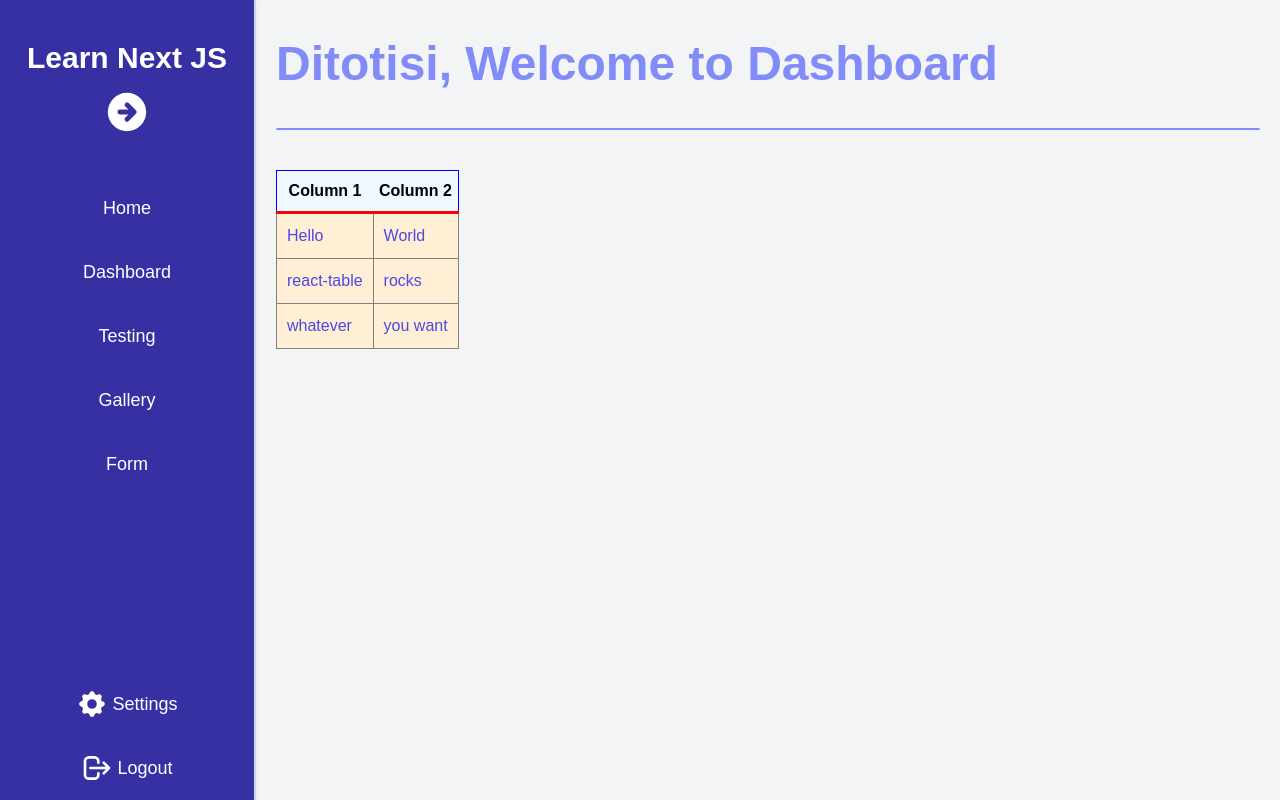
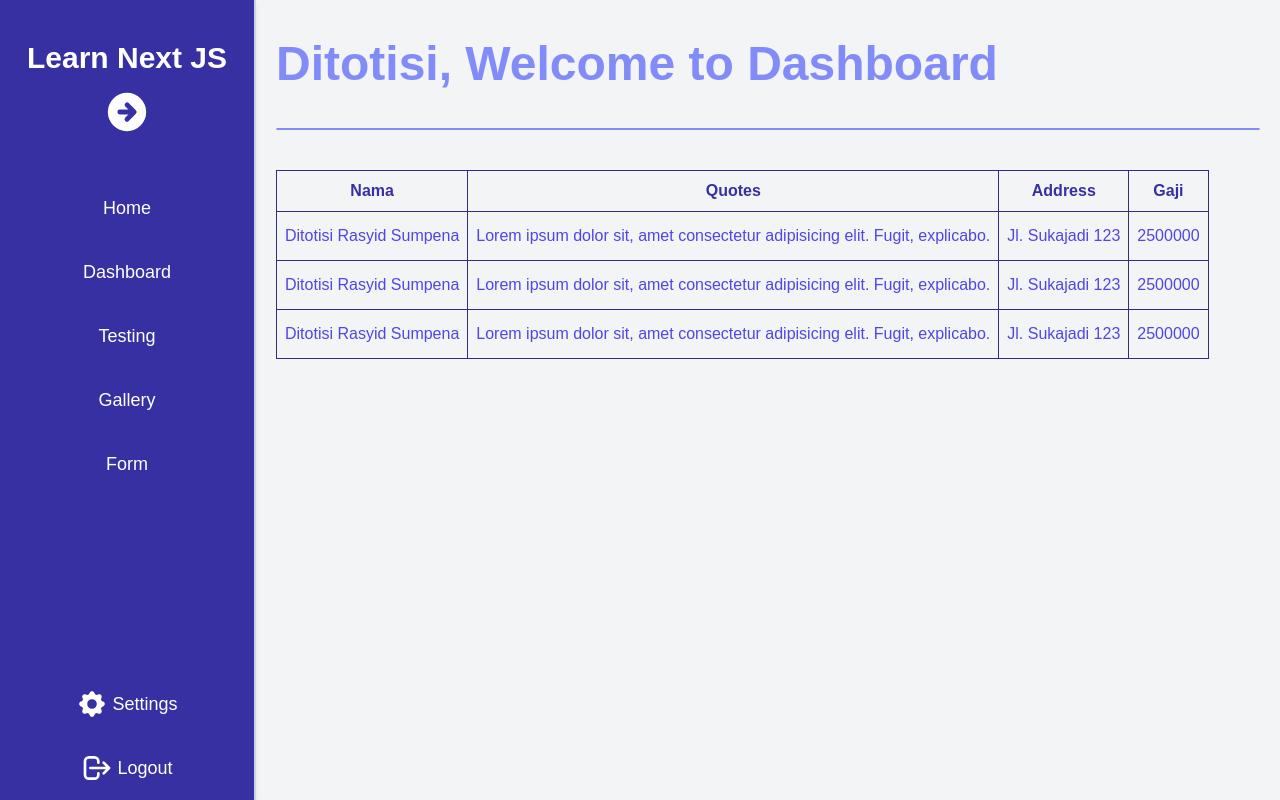
Before and after one commit to Sihkdragon/learn-nextjs, a Next.js app: page /dashboard in a window 1280 px wide. Built offline with nearby package versions, Linux system fonts and the light colour scheme.

Commit message:
fixinf table at dashboard

```diff
--- a/pages/dashboard/index.js
+++ b/pages/dashboard/index.js
@@ -1,27 +1,32 @@
 import Header from "../../components/organism/Header";
 import TopItems from "../../components/molecules/TopItems";
 import admin from "../../databases/data";
+import Spinner from "../../components/atom/Spinner";
 import { useTable } from "react-table";
-import { useMemo } from "react";
+import { useMemo, useState, useEffect } from "react";
 const index = () => {
   const data = useMemo(
     () => [
       {
-        col1: "Hello",
-
-        col2: "World",
+        nama: "Ditotisi Rasyid Sumpena",
+        quotes:
+          "Lorem ipsum dolor sit, amet consectetur adipisicing elit. Fugit, explicabo.",
+        address: "Jl. Sukajadi 123",
+        gaji: 2500000,
       },
-
       {
-        col1: "react-table",
-
-        col2: "rocks",
+        nama: "Ditotisi Rasyid Sumpena",
+        quotes:
+          "Lorem ipsum dolor sit, amet consectetur adipisicing elit. Fugit, explicabo.",
+        address: "Jl. Sukajadi 123",
+        gaji: 2500000,
       },
-
       {
-        col1: "whatever",
-
-        col2: "you want",
+        nama: "Ditotisi Rasyid Sumpena",
+        quotes:
+          "Lorem ipsum dolor sit, amet consectetur adipisicing elit. Fugit, explicabo.",
+        address: "Jl. Sukajadi 123",
+        gaji: 2500000,
       },
     ],
 
@@ -31,15 +36,25 @@ const index = () => {
   const columns = useMemo(
     () => [
       {
-        Header: "Column 1",
+        Header: "Nama",
 
-        accessor: "col1", // accessor is the "key" in the data
+        accessor: "nama", // accessor is the "key" in the data
       },
 
       {
-        Header: "Column 2",
+        Header: "Quotes",
 
-        accessor: "col2",
+        accessor: "quotes",
+      },
+      {
+        Header: "Address",
+
+        accessor: "address",
+      },
+      {
+        Header: "Gaji",
+
+        accessor: "gaji",
       },
     ],
 
@@ -62,22 +77,17 @@ const index = () => {
     <>
       <Header title="Dashboard" />
       <TopItems bigTitleContent={` ${admin}, Welcome to Dashboard`} />
-      <table {...getTableProps()} style={{ border: "solid 1px blue" }}>
+      <table
+        {...getTableProps()}
+        className="table-auto border border-indigo-900"
+      >
         <thead>
           {headerGroups.map((headerGroup) => (
             <tr {...headerGroup.getHeaderGroupProps()}>
               {headerGroup.headers.map((column) => (
                 <th
                   {...column.getHeaderProps()}
-                  style={{
-                    borderBottom: "solid 3px red",
-
-                    background: "aliceblue",
-
-                    color: "black",
-
-                    fontWeight: "bold",
-                  }}
+                  className=" border border-indigo-900"
                 >
                   {column.render("Header")}
                 </th>
@@ -96,13 +106,7 @@ const index = () => {
                   return (
                     <td
                       {...cell.getCellProps()}
-                      style={{
-                        padding: "10px",
-
-                        border: "solid 1px gray",
-
-                        background: "papayawhip",
-                      }}
+                      className="border border-indigo-900"
                     >
                       {cell.render("Cell")}
                     </td>
```
